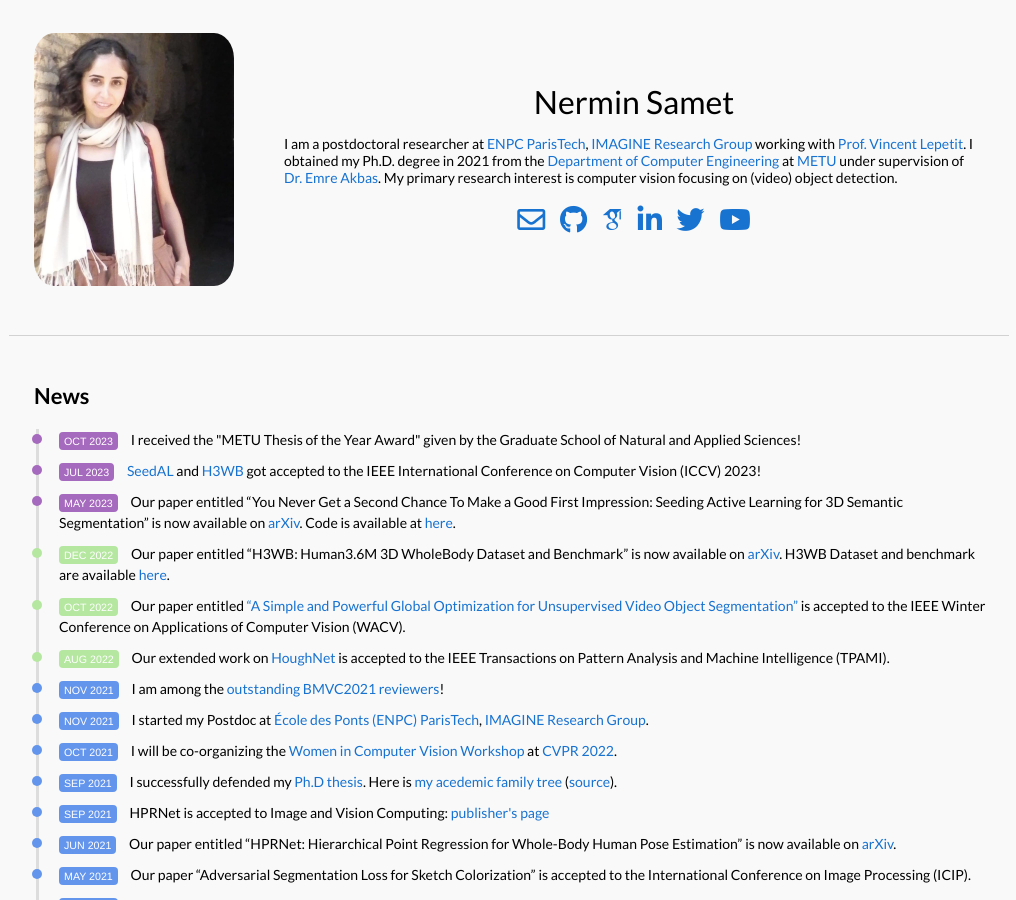
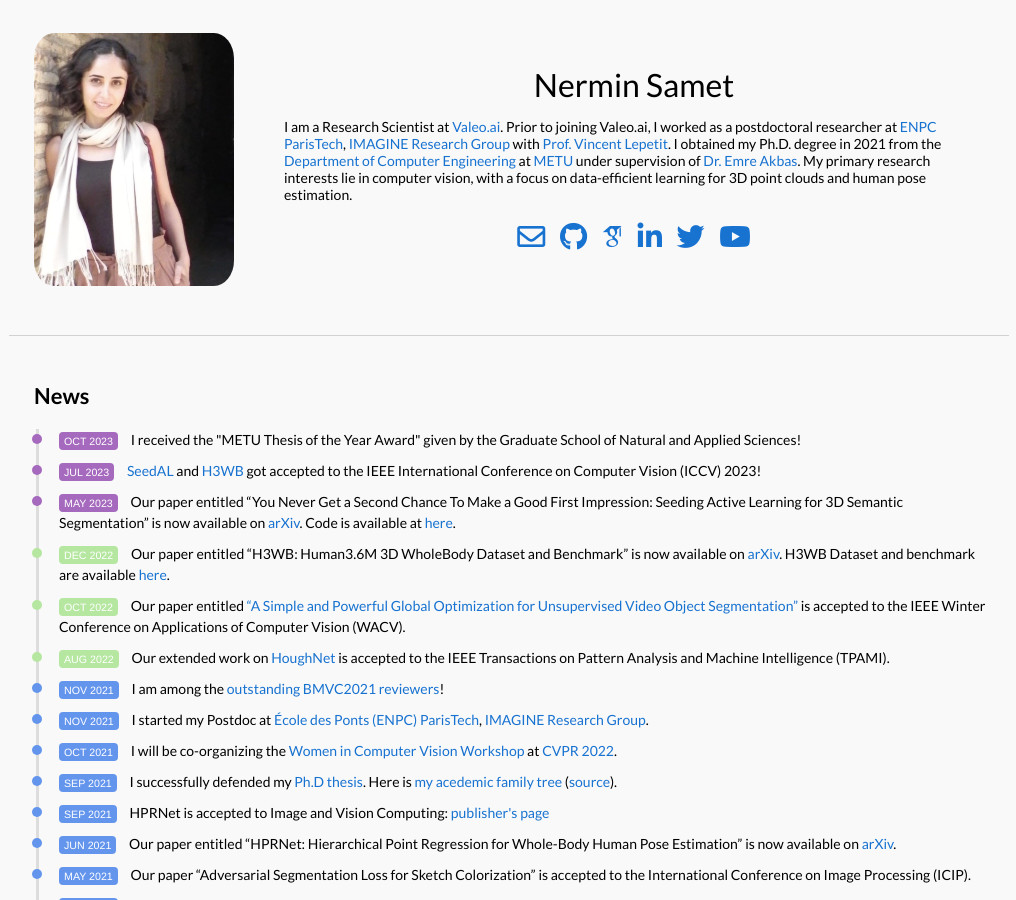
Before and after one commit to nerminsamet/nerminsamet.github.io, a Jekyll site: the page built from _posts/news/2023-10-25-thesis_award.markdown, in a window 1280 px wide and 900 px high. Shown: the whole window, without its empty margins (131-1147 px from the left). Built offline with Jekyll 4.4.1, drawn with Linux system fonts in a browser that asks for light colours; some web fonts are replaced.

Commit message:
Update default.html

```diff
--- a/_layouts/default.html
+++ b/_layouts/default.html
@@ -37,8 +37,8 @@
                 Nermin Samet
               </h1>
               <p>
-              I am a postdoctoral researcher at <a href="https://www.ecoledesponts.fr/" target="_blank"> ENPC ParisTech</a>, <a href="https://imagine-lab.enpc.fr/" target="_blank"> IMAGINE Research Group</a> working with <a href="https://vincentlepetit.github.io/" target="_blank"> Prof. Vincent Lepetit</a>.
-I obtained my Ph.D. degree in 2021 from the <a href="http://ceng.metu.edu.tr/" target="_blank"> Department of Computer Engineering</a> at <a href="http://www.metu.edu.tr/" target="_blank">METU</a> under supervision of <a href="http://user.ceng.metu.edu.tr/~emre/" target="_blank">Dr. Emre Akbas</a>. My primary research interest is computer vision focusing on (video) object detection.
+              I am a Research Scientist at <a href="https://valeoai.github.io/publications/" target="_blank"> Valeo.ai</a>. Prior to joining Valeo.ai, I worked as a postdoctoral researcher at <a href="https://www.ecoledesponts.fr/" target="_blank"> ENPC ParisTech</a>, <a href="https://imagine-lab.enpc.fr/" target="_blank"> IMAGINE Research Group</a> with <a href="https://vincentlepetit.github.io/" target="_blank"> Prof. Vincent Lepetit</a>.
+I obtained my Ph.D. degree in 2021 from the <a href="http://ceng.metu.edu.tr/" target="_blank"> Department of Computer Engineering</a> at <a href="http://www.metu.edu.tr/" target="_blank">METU</a> under supervision of <a href="http://user.ceng.metu.edu.tr/~emre/" target="_blank">Dr. Emre Akbas</a>. My primary research interests lie in computer vision, with a focus on data-efficient learning for 3D point clouds and human pose estimation.
               </p>
               <p style="text-align:center">
                 <div class="contact-buttons">
```
